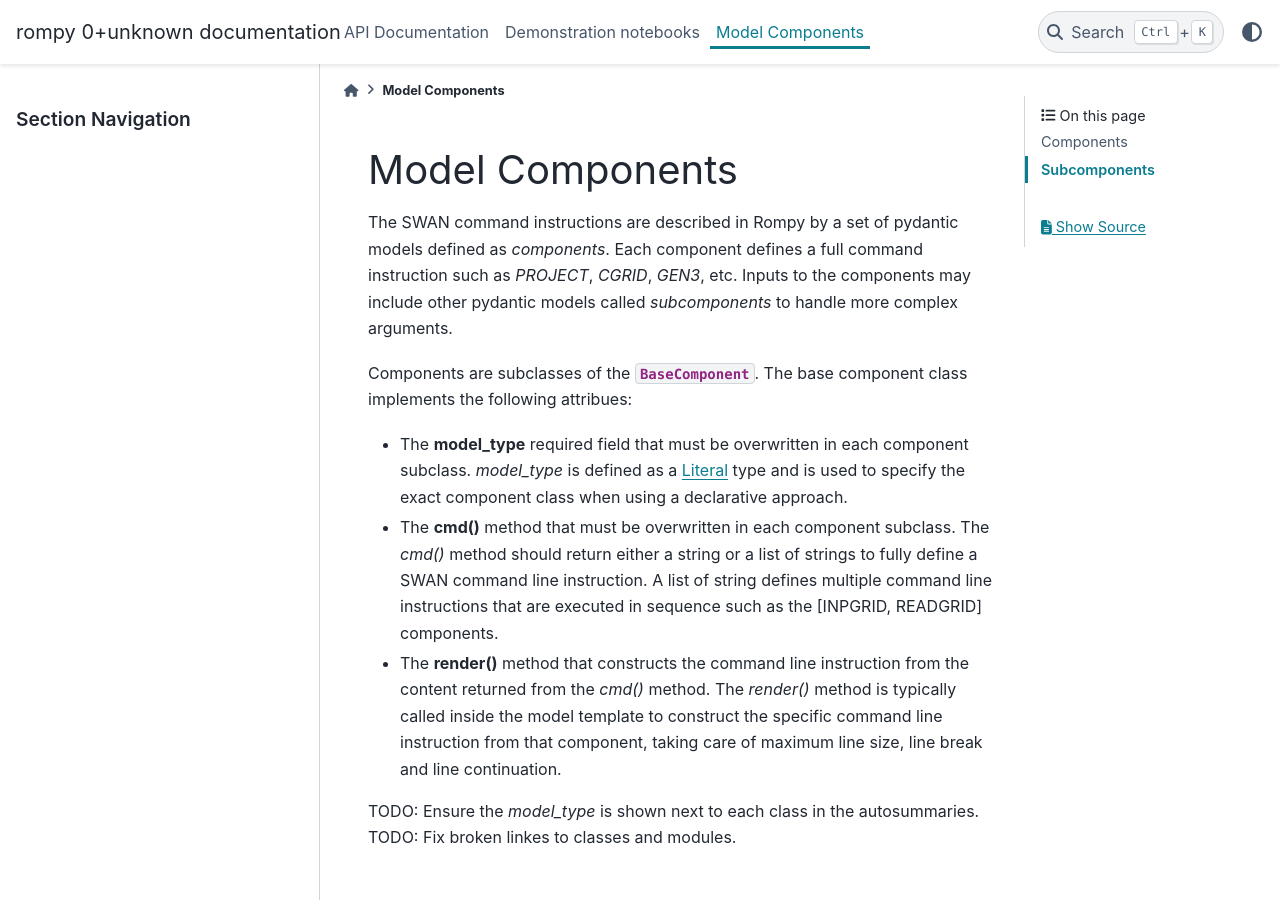
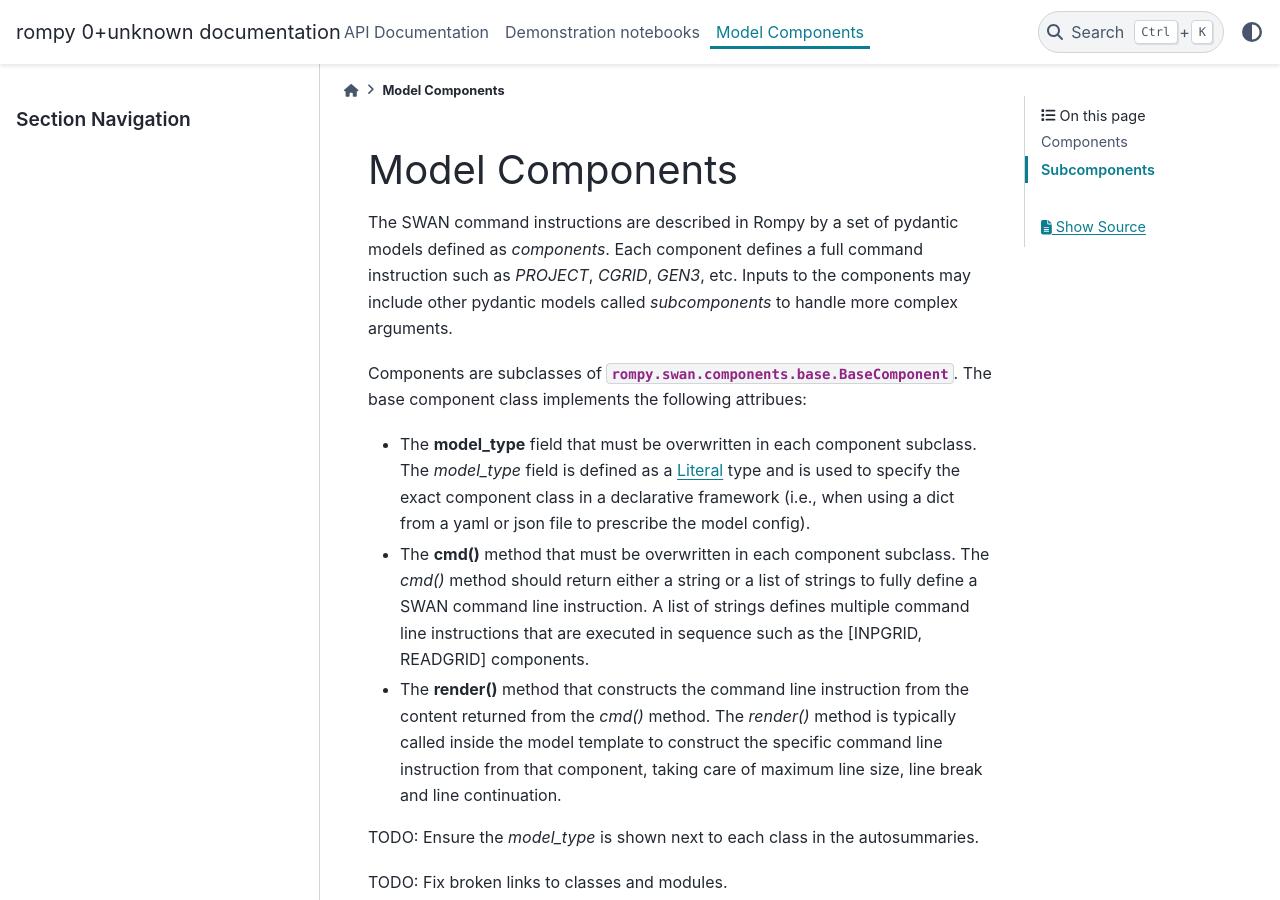
Before and after one commit to rom-py/rompy, a Sphinx documentation site: the page built from docs/source/components.rst, in a window 1280 px wide and 900 px high. Built offline with Sphinx 7.4.7 and the PyData theme 0.15.4, drawn with Linux system fonts in a browser that asks for light colours; pages that are not in the unit, such as notebooks, are missing from menus; cross-references to code outside the pages are shown as plain code.

Commit message:
Couple more docs fixes

```diff
--- a/docs/source/components.rst
+++ b/docs/source/components.rst
@@ -1,3 +1,5 @@
+.. currentmodule:: rompy
+
 ================
 Model Components
 ================
@@ -7,17 +9,18 @@ defined as `components`. Each component defines a full command instruction such
 as `PROJECT`, `CGRID`, `GEN3`, etc. Inputs to the components may include other
 pydantic models called `subcomponents` to handle more complex arguments.
 
-Components are subclasses of the :py:class:`~rompy.swan.components.base.BaseComponent`.
+Components are subclasses of :py:class:`rompy.swan.components.base.BaseComponent`.
 The base component class implements the following attribues:
 
-* The **model_type** required field that must be overwritten in each component subclass.
-  `model_type` is defined as a `Literal`_ type and is used to specify the exact
-  component class when using a declarative approach.
+* The **model_type** field that must be overwritten in each component subclass. The
+  `model_type` field is defined as a `Literal`_ type and is used to specify the exact
+  component class in a declarative framework (i.e., when using a dict from a yaml or
+  json file to prescribe the model config).
 
 * The **cmd()** method that must be overwritten in each component subclass. The `cmd()`
   method should return either a string or a list of strings to fully define a SWAN
-  command line instruction. A list of string defines multiple command line instructions
-  that are executed in sequence such as the [INPGRID, READGRID] components.
+  command line instruction. A list of strings defines multiple command line
+  instructions that are executed in sequence such as the [INPGRID, READGRID] components.
 
 * The **render()** method that constructs the command line instruction from the content
   returned from the `cmd()` method. The `render()` method is typically called inside
@@ -25,12 +28,13 @@ The base component class implements the following attribues:
   component, taking care of maximum line size, line break and line continuation.
 
 TODO: Ensure the `model_type` is shown next to each class in the autosummaries.
-TODO: Fix broken linkes to classes and modules.
+
+TODO: Fix broken links to classes and modules.
 
 Components
 ----------
 
-Components are defined within the :py:module:`rompy.swan.components` subpackage and
+Components are defined within the :py:mod:`rompy.swan.components` subpackage and
 render an entire SWAN command line specification. The following modules are available:
 
 * :doc:`components/startup`
@@ -46,7 +50,7 @@ render an entire SWAN command line specification. The following modules are avai
 Subcomponents
 -------------
 
-Subcomponents are defined within the :py:module:`rompy.swan.subcomponents` subpackage
+Subcomponents are defined within the :py:mod:`rompy.swan.subcomponents` subpackage
 and render part of a SWAN command line specification. They typically define specific
 arguments to one or more component. The following modules are available:
 
```
